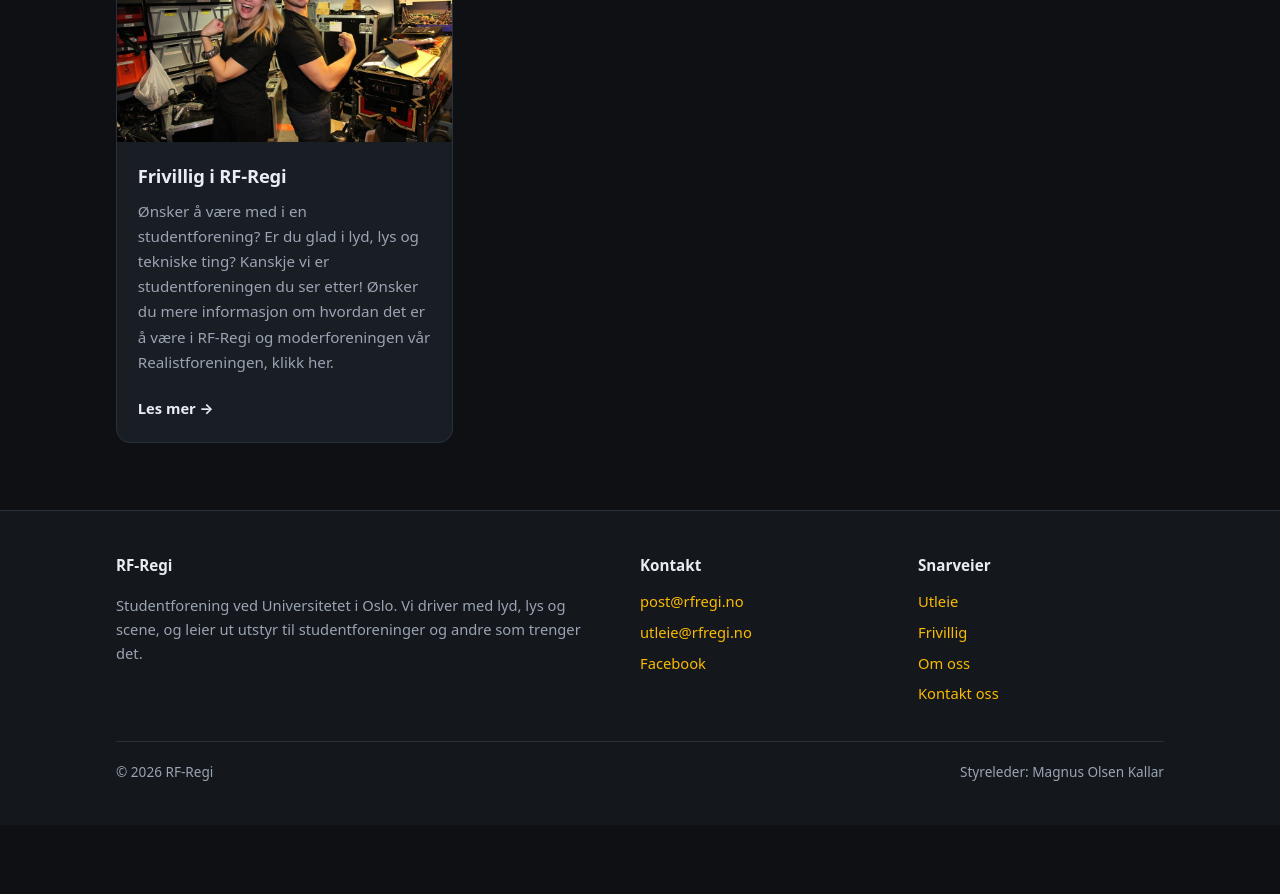
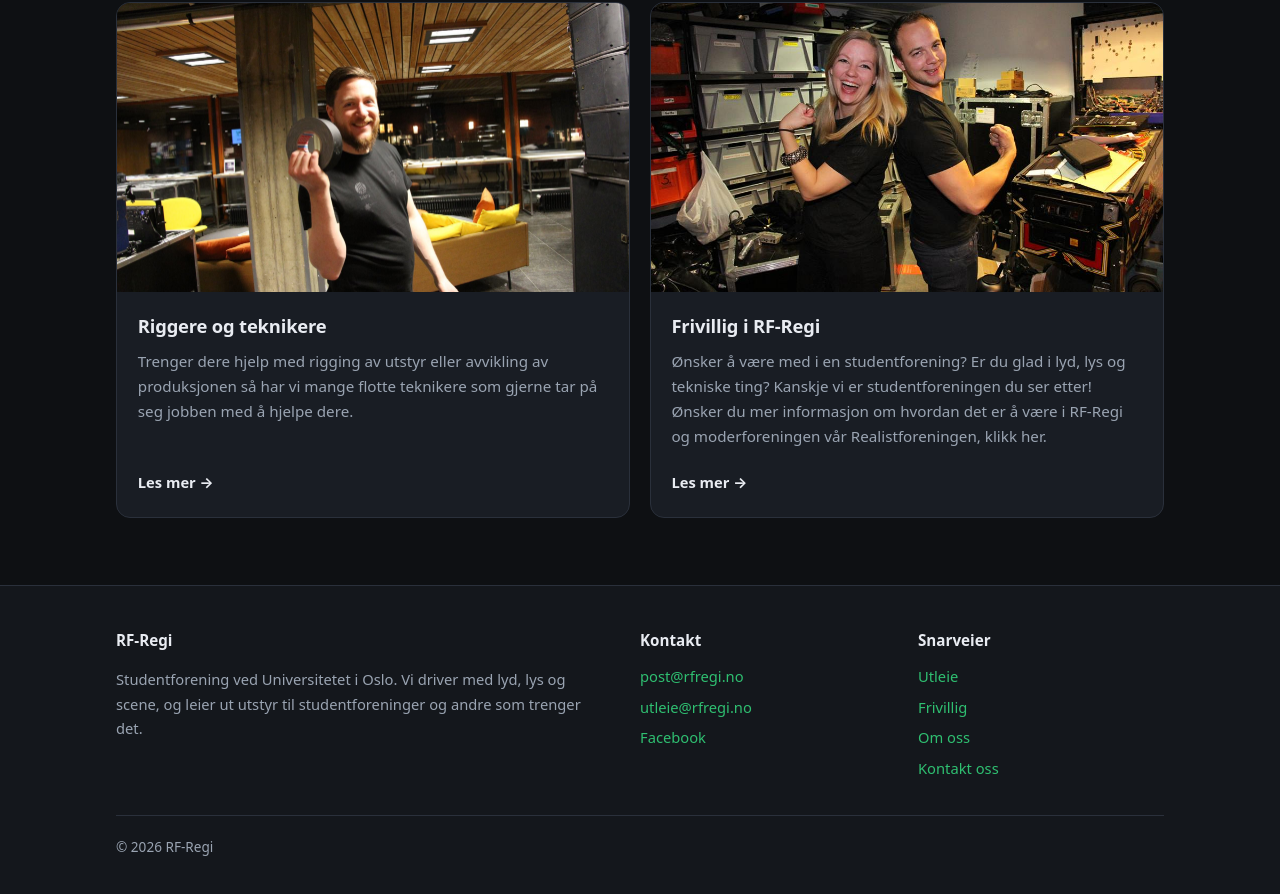
Before and after one commit to RF-Regi/www, an Astro site: page / in a window 1280 px wide. Shown: the part 1196-2090 px from the top of the page. Before the commit the page ends 2021 px from the top, so only its background shows below. Built offline with nearby package versions, Linux system fonts and the light colour scheme; Astro itself is replaced by a stand-in of ours.

Commit message:
Prodklart og endret farger

```diff
--- a/public/admin/config.yml
+++ b/public/admin/config.yml
@@ -9,8 +9,6 @@ backend:
   # Netlify Identity må være aktivert på Netlify-siden
   name: github
   repo: RF-Regi/www
-  # Midertidig for test av branch
-  branch: rebuild-astro
   # Gjør CMS-innlogging mulig også fra deploy previews og andre URL-er som
   # ikke er registrert hos OAuth-klienten (Netlify kjenner bare hoveddomenet).
   site_domain: rfregi.no
--- a/src/components/Footer.astro
+++ b/src/components/Footer.astro
@@ -18,7 +18,6 @@ const shortcuts = menyData?.items?.map((item) => ({ label: item.label, url: item
   { label: 'Om oss', url: '/om/' },
   { label: 'Kontakt oss', url: '/kontakt/' },
 ];
-const leder = styret.find((s) => s.data.role.toLowerCase().includes('regiformann'))?.data.name ?? 'RF-Regi';
 ---
 
 <footer class="site-footer">
@@ -55,7 +54,6 @@ const leder = styret.find((s) => s.data.role.toLowerCase().includes('regiformann
     </div>
     <div class="footer-bottom">
       <span>&copy; {year} RF-Regi</span>
-      <span>Styreleder: {leder}</span>
     </div>
   </div>
 </footer>
--- a/src/data/forside.yaml
+++ b/src/data/forside.yaml
@@ -15,7 +15,7 @@ forside:
       url: '/utleie/lydpakker/'
       image: '/images/lyd-eksempel.jpg'
       alt: 'Lydanlegg rigget på en scene'
-      text: 'Vi har det meste av høyttalere mikrofoner og mixere enten dere trenger utstyr til enkle oppsett som debatter, eller mere avanserte ting som revyer, konserter eller fester.'
+      text: 'Vi har det meste av høyttalere, mikrofoner og mixere enten dere trenger utstyr til enkle oppsett som debatter, eller mer avanserte ting som revyer, konserter eller fester.'
     - title: 'Lysutleie'
       url: '/utleie/lyspakker/'
       image: '/images/lys-eksempel.jpg'
@@ -30,4 +30,4 @@ forside:
       url: '/frivillig/'
       image: '/images/flex-i-garderobe.jpg'
       alt: 'Frivillig i garderoben under et arrangement'
-      text: 'Ønsker å være med i en studentforening? Er du glad i lyd, lys og tekniske ting? Kanskje vi er studentforeningen du ser etter! Ønsker du mere informasjon om hvordan det er å være i RF-Regi og moderforeningen vår Realistforeningen, klikk her.'
+      text: 'Ønsker å være med i en studentforening? Er du glad i lyd, lys og tekniske ting? Kanskje vi er studentforeningen du ser etter! Ønsker du mer informasjon om hvordan det er å være i RF-Regi og moderforeningen vår Realistforeningen, klikk her.'
--- a/src/styles/global.css
+++ b/src/styles/global.css
@@ -1,6 +1,6 @@
 /* ============================================================
    RF-Regi design system — modern dark theme
-   Tokens: bg #0e1013 · surface #191d24 · accent #fabb00 ·
+   Tokens: bg #0e1013 · surface #191d24 · accent #2fbf71 ·
    violet #7c5cff · radius 14px
    ============================================================ */
 
@@ -12,10 +12,10 @@
   --border: #2a303b;
   --text: #e9ecf2;
   --muted: #9aa4b2;
-  --accent: #fabb00;
-  --accent-hover: #ffc61f;
-  --accent-ink: #16130a;
-  --accent-soft: rgba(250, 187, 0, 0.12);
+  --accent: #2fbf71;
+  --accent-hover: #3dd17f;
+  --accent-ink: #0d1a12;
+  --accent-soft: rgba(47, 191, 113, 0.12);
   --violet: #7c5cff;
   --radius: 14px;
   --radius-sm: 9px;
@@ -42,6 +42,11 @@ img { max-width: 100%; height: auto; display: block; }
 a { color: var(--accent); text-decoration: none; }
 a:hover { text-decoration: underline; }
 ::selection { background: var(--accent); color: var(--accent-ink); }
+/* Dark-theme scrollbar (avoids the default light-gray bar) */
+* { scrollbar-color: #3a4150 transparent; scrollbar-width: thin; }
+*::-webkit-scrollbar { width: 10px; height: 10px; }
+*::-webkit-scrollbar-thumb { background: #3a4150; border-radius: 6px; }
+*::-webkit-scrollbar-track { background: transparent; }
 
 :focus-visible {
   outline: 2px solid var(--accent);
@@ -82,7 +87,7 @@ a:hover { text-decoration: underline; }
 .brand[aria-current='page'] { color: var(--text); }
 .brand-mark {
   width: 2rem; height: 2rem; border-radius: 8px; flex: none;
-  background: linear-gradient(135deg, var(--accent), #ff8a00);
+  background: linear-gradient(135deg, var(--accent), #157a45);
   color: var(--accent-ink); display: grid; place-items: center;
   font-size: 0.95rem; font-weight: 900;
 }
@@ -163,7 +168,7 @@ summary.nav-link::after {
   padding-block: 4.5rem 3.5rem;
   background:
     radial-gradient(60rem 24rem at 15% -10%, rgba(250, 187, 0, 0.16), transparent 60%),
-    radial-gradient(50rem 22rem at 90% 0%, rgba(124, 92, 255, 0.16), transparent 60%),
+    radial-gradient(50rem 22rem at 90% 0%, rgba(47, 191, 113, 0.14), transparent 60%),
     var(--bg);
 }
 .hero-kicker {
@@ -203,7 +208,10 @@ summary.nav-link::after {
 
 .card-grid {
   display: grid; gap: 1.2rem;
-  grid-template-columns: repeat(auto-fit, minmax(min(100%, 16rem), 1fr));
+  grid-template-columns: 1fr;
+}
+@media (min-width: 720px) {
+  .card-grid { grid-template-columns: repeat(2, 1fr); }
 }
 .card {
   background: var(--surface); border: 1px solid var(--border);
@@ -281,7 +289,7 @@ summary.nav-link::after {
 }
 .avatar {
   width: 3.6rem; height: 3.6rem; border-radius: 50%;
-  background: linear-gradient(135deg, var(--accent-soft), rgba(124, 92, 255, 0.25));
+  background: linear-gradient(135deg, var(--accent-soft), rgba(21, 122, 69, 0.35));
   border: 1px solid var(--border);
   display: grid; place-items: center;
   font-weight: 800; color: var(--accent); font-size: 1.05rem; margin-bottom: 0.6rem;
```
